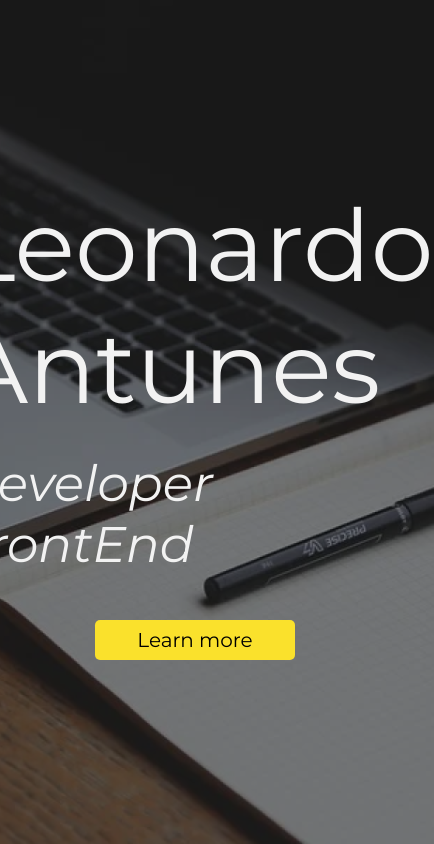
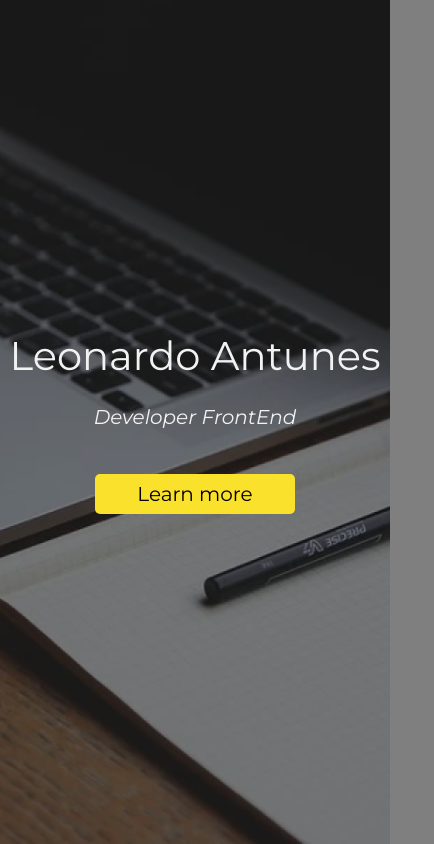
Before and after one commit to Leop4rdo/Lima-LandingPage, a plain HTML site: page index.html in a window 390 px wide. Shown: the whole page, 434 px wide, since content can reach past the window. Drawn offline with Linux system fonts and the light colour scheme.

Commit message:
Projeto Finalizado

```diff
--- a/index.html
+++ b/index.html
@@ -1,14 +1,14 @@
 <!DOCTYPE html>
 <html lang="pt-BR">
     <head>
-    <meta charset="UTF-8">
-    <meta name="viewport" content="width=device-width, initial-scale=1.0">
+        <meta charset="UTF-8" />
+        <meta name="viewport" content="width=device-width, initial-scale=1.0" />
 
-    <link rel="preconnect" href="https://fonts.googleapis.com">
-    <link rel="preconnect" href="https://fonts.gstatic.com" crossorigin>
-    <link href="https://fonts.googleapis.com/css2?family=Montserrat:ital@0;1&display=swap" rel="stylesheet">
+        <link rel="preconnect" href="https://fonts.googleapis.com" />
+        <link rel="preconnect" href="https://fonts.gstatic.com" crossorigin />
+        <link href="https://fonts.googleapis.com/css2?family=Montserrat:ital@0;1&display=swap" rel="stylesheet" />
 
-    <link rel="stylesheet" href="style.css">
+        <link rel="stylesheet" href="style.css" />
         <title>Landing Page</title>
     </head>
     <body>
--- a/style.css
+++ b/style.css
@@ -1,10 +1,10 @@
-*{
+* {
     padding: 0;
     margin: 0;
     box-sizing: border-box;
 }
 
-body{
+body {
     width: 100vw;
     height: 100vh;
 
@@ -20,30 +20,30 @@
     justify-content: center;
 }
 
-main{
+main {
     display: flex;
     flex-direction: column;
     align-items: center;
     gap: 25px;
 }
 
-h1{
-    font-size: 100px;
+h1 {
+    font-size: clamp(40px, 8vw, 100px);
     color: #f2f2f2;
 
-    font-family: 'Montserrat', sans-serif;
+    font-family: "Montserrat", sans-serif;
     font-weight: 400;
 }
 
-p.desc{
-    font-size: 50px;
+p.desc {
+    font-size: clamp(20px, 4vw, 50px);
     color: #f2f2f2;
     font-style: italic;
-    font-family: 'Montserrat', sans-serif;
+    font-family: "Montserrat", sans-serif;
     font-weight: 400;
 }
 
-button#learn-more{
+button#learn-more {
     width: 200px;
     height: 40px;
     margin-top: 20px;
@@ -55,7 +55,7 @@
 
     cursor: pointer;
 
-    font-family: 'Montserrat', sans-serif;
+    font-family: "Montserrat", sans-serif;
     font-weight: 400;
     font-size: 20px;
 }
```
Lines whose indentation alone changed are shown as unchanged.
